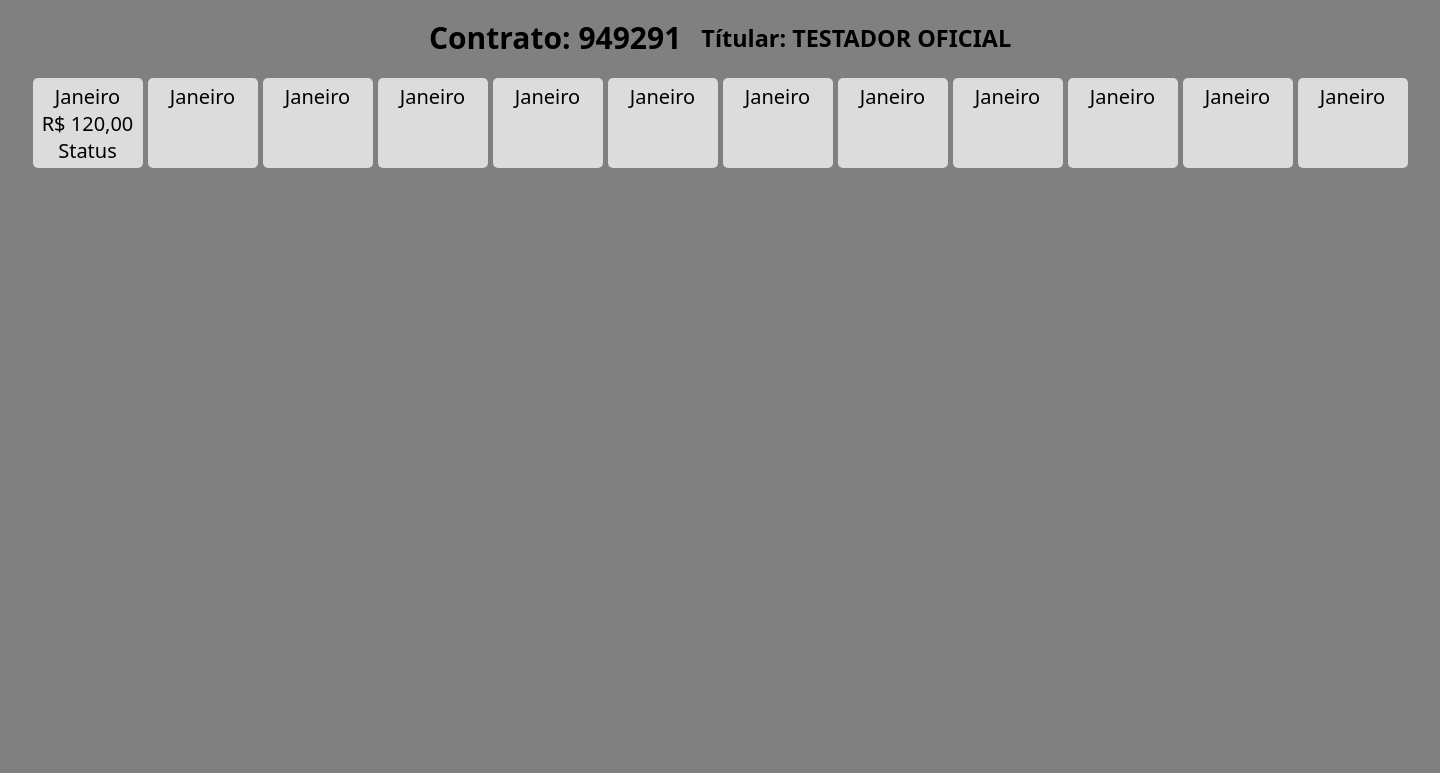
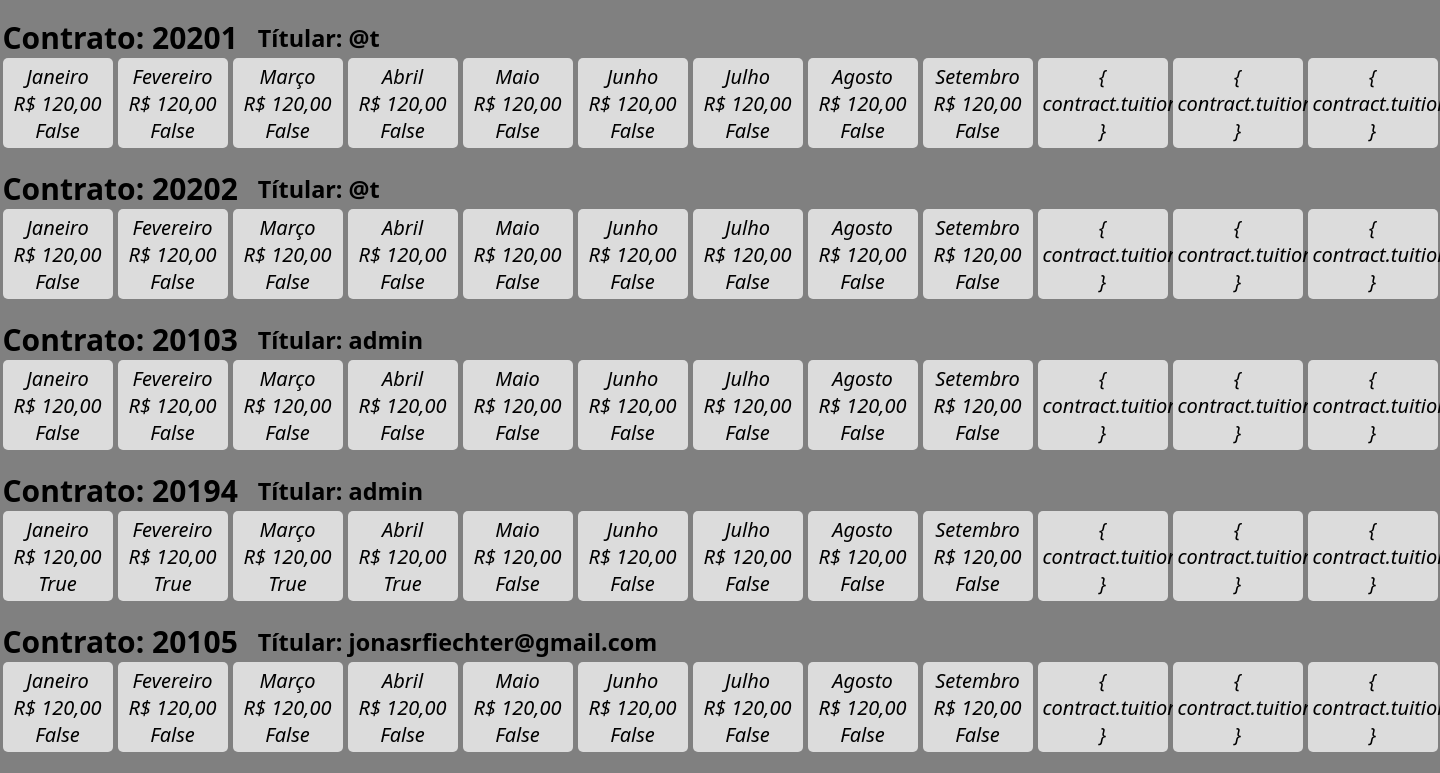
Before and after one commit to JonasFiechter/kings_web, a Django app: template billing/templates/billing/index.html in a window 1440 px wide; the page is wider, and only the part inside the window is pictured. Shown: the part 67-840 px from the top of that part. Run offline with Django 4.2, Linux system fonts and the light colour scheme; the template is opened without the code that fills it: values that come from a table or form of the project are taken from there, others are empty; data comes from the database, SQL or seed files in the repository; both versions use the stored data as it was after the commit; parts of the project's set-up code (start-up, migrations or seed data) failed here and were passed over.

Commit message:
billing index updated(in progress)

```diff
--- a/billing/templates/billing/index.html
+++ b/billing/templates/billing/index.html
@@ -12,28 +12,64 @@
         <h1>Você não possui um cadastro completo na Kings</h1>
         <h2>Entre em contato via ############</h2>
       {% endif %}
+      {% for contract in contracts %}
+        <div class="contract-container">
           <div class="contract-title">
-        <h2>Contrato: 949291</h2>
-        <h3>Títular: TESTADOR OFICIAL</h3>
+            <h2>Contrato: {{ contract.reference_year }}{{ contract.id }}</h2>
+            <h3>Títular: {{ contract.owner }}</h3>
           </div>
           <ul class="contract-months">
             <li>
               <div>Janeiro</div>
               <div>R$ 120,00</div>
-          <div>Status</div>
+              <div>{{ contract.tuition_jan }}</div>
             </li>
-        <li>Janeiro</li>
-        <li>Janeiro</li>
-        <li>Janeiro</li>
-        <li>Janeiro</li>
-        <li>Janeiro</li>
-        <li>Janeiro</li>
-        <li>Janeiro</li>
-        <li>Janeiro</li>
-        <li>Janeiro</li>
-        <li>Janeiro</li>
-        <li>Janeiro</li>
+            <li>
+              <div>Fevereiro</div>
+              <div>R$ 120,00</div>
+              <div>{{ contract.tuition_feb }}</div>
+            </li>
+            <li>
+              <div>Março</div>
+              <div>R$ 120,00</div>
+              <div>{{ contract.tuition_mar }}</div>
+            </li>
+            <li>
+              <div>Abril</div>
+              <div>R$ 120,00</div>
+              <div>{{ contract.tuition_apr }}</div>
+            </li>
+            <li>
+              <div>Maio</div>
+              <div>R$ 120,00</div>
+              <div>{{ contract.tuition_may }}</div>
+            </li>
+            <li>
+              <div>Junho</div>
+              <div>R$ 120,00</div>
+              <div>{{ contract.tuition_jun }}</div>
+            </li>
+            <li>
+              <div>Julho</div>
+              <div>R$ 120,00</div>
+              <div>{{ contract.tuition_jul }}</div>
+            </li>
+            <li>
+              <div>Agosto</div>
+              <div>R$ 120,00</div>
+              <div>{{ contract.tuition_aug }}</div>
+            </li>
+            <li>
+              <div>Setembro</div>
+              <div>R$ 120,00</div>
+              <div>{{ contract.tuition_set }}</div>
+            </li>
+            <li>{ contract.tuition_oct }</li>
+            <li>{ contract.tuition_nov }</li>
+            <li>{ contract.tuition_dec }</li>
           </ul>
+        </div>
+      {% endfor %}
     </article>
     {% include '_app_menu.html' %}
   </section>
```
Also changed, not shown: billing/views.py (+16 -2 lines), billing/static/vendor/js/billing_script.js (added), db.sqlite3. Lines whose indentation alone changed are shown as unchanged.
